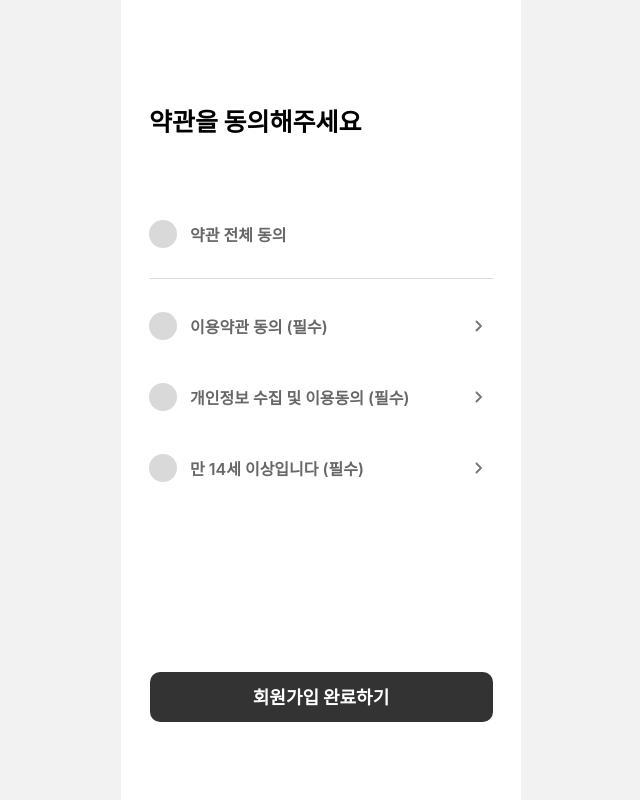
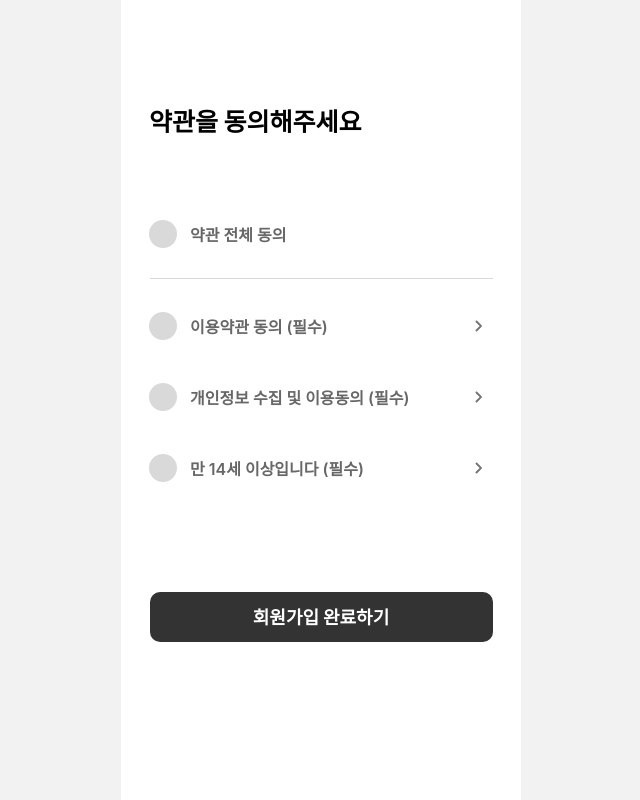
Before and after one commit to ECO-TOUR/front-end, a React (Create React App) app: page /agreement in a window 1280 px wide. Shown: the whole page, without its empty margins (319-959 px from the left). Built offline with nearby package versions, Linux system fonts and the light colour scheme.

Commit message:
약관 동의 페이지 작업 완료

```diff
--- a/src/Component/Agreement/Agreement.css
+++ b/src/Component/Agreement/Agreement.css
@@ -79,8 +79,9 @@
     padding-right: 10px;
 }
 
+/* 회원가입 버튼 */
 #signUp_btn{
-    margin-top: 180px;
+    margin-top: 100px;
     margin-left: auto;
     margin-right: auto;
     width: 343px;
@@ -90,6 +91,7 @@
     cursor: pointer;
 }
 
+/* 회원가입 버튼 text */
 #signUp_btn_text{
     color: #FFF;
     text-align: center;
```
Also changed, not shown: 1 other file (tests, documents, lock files or other folders).
